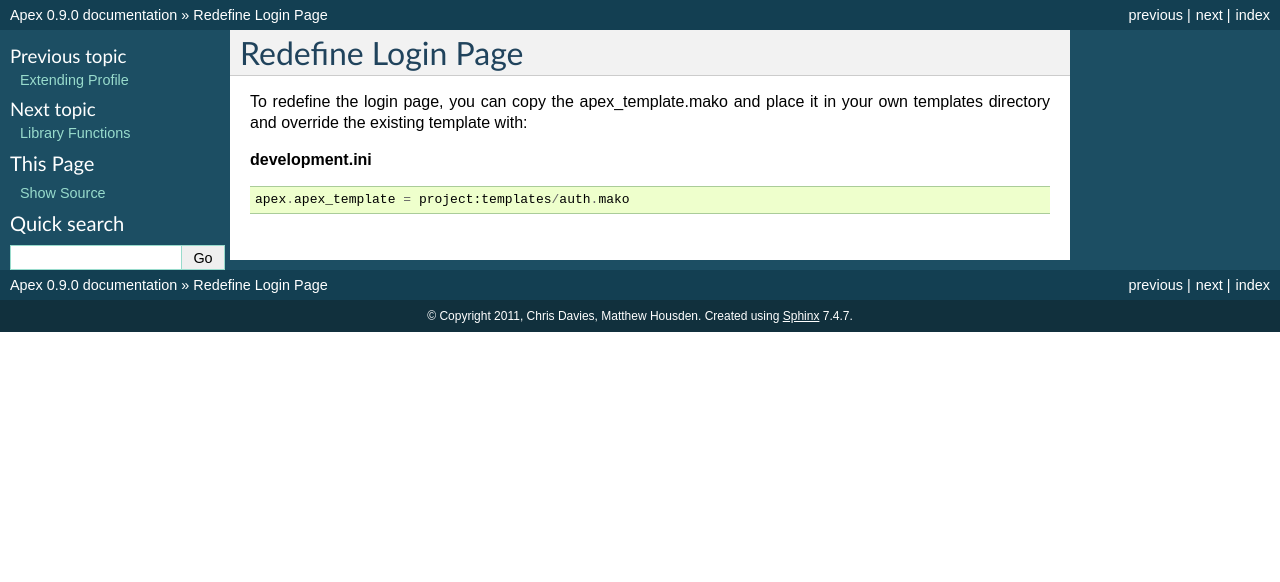
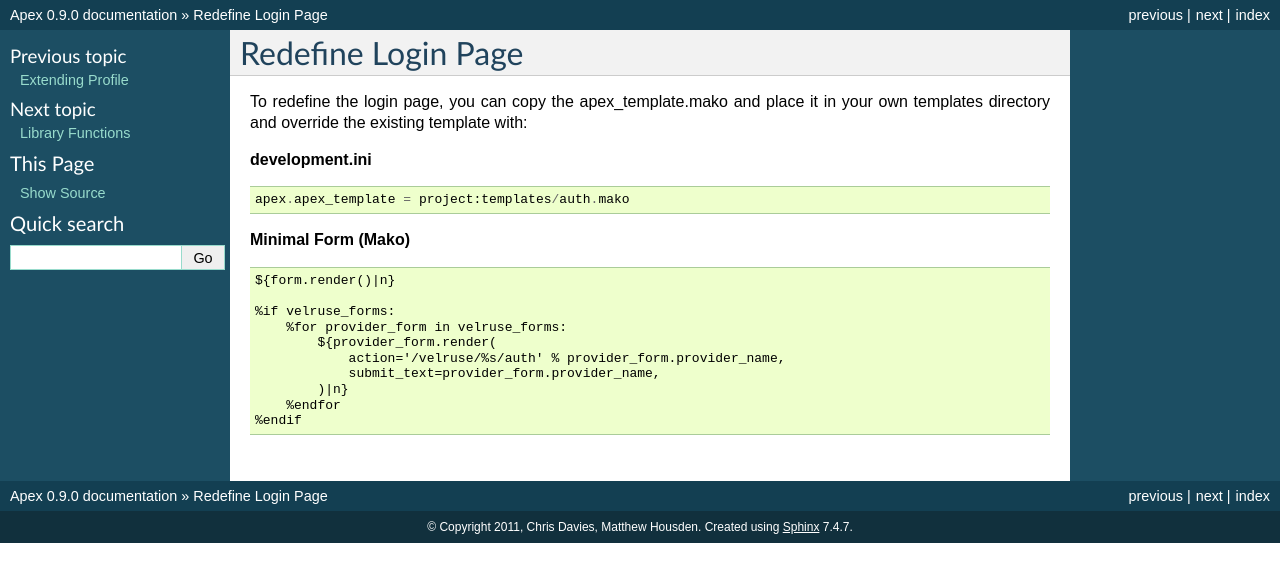
Before and after one commit to cd34/apex, a Sphinx documentation site: the page built from docs/source/redefine_login_page.rst, in a window 1280 px wide. Shown: the top 582 px of the page. Built offline with Sphinx 7.4.7, drawn with Linux system fonts in a browser that asks for light colours.

Commit message:
document redefining login page, include html example

```diff
--- a/docs/source/redefine_login_page.rst
+++ b/docs/source/redefine_login_page.rst
@@ -9,3 +9,18 @@ it in your own templates directory and override the existing template with:
 ::
 
     apex.apex_template = project:templates/auth.mako
+
+**Minimal Form (Mako)**
+
+::
+
+    ${form.render()|n}
+
+    %if velruse_forms:
+        %for provider_form in velruse_forms:
+            ${provider_form.render(
+                action='/velruse/%s/auth' % provider_form.provider_name,
+                submit_text=provider_form.provider_name,
+            )|n}
+        %endfor
+    %endif
```
